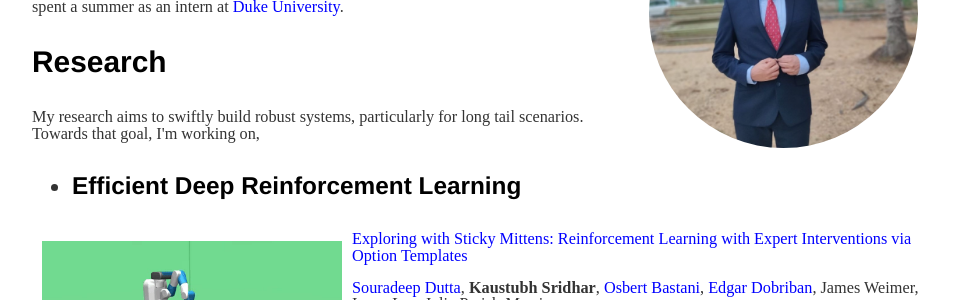
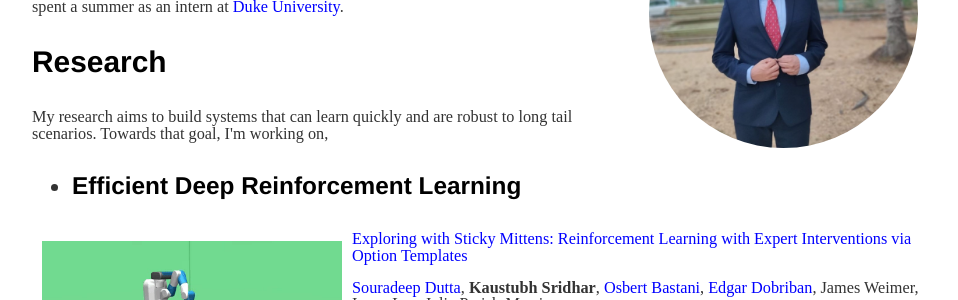
Before and after one commit to kaustubhsridhar/kaustubhsridhar_old.github.io, a Jekyll site: the page built from index.html, in a window 1280 px wide and 900 px high. Shown: the part 303-603 px from the top of the window, without its empty margins (160-1118 px from the left). Built offline with Jekyll 4.4.1, drawn with Linux system fonts in a browser that asks for light colours.

Commit message:
Update index.html

```diff
--- a/index.html
+++ b/index.html
@@ -16,7 +16,7 @@ title: Welcome To My Homepage
 	<p>I will be working in the space of RL for anomaly detection at <a href="https://aws.amazon.com/machine-learning/ai-services/">Amazon Web Services (AWS) AI Lab</a> in the upcoming summer. Previously, I did a summer internship at <a href="https://www.argo.ai/">Argo AI</a>'s autonomous vehicle security and functional safety (FuSa) team in the summer of 2021. Before that, I graduated with honors from the <a href="https://www.iitb.ac.in/">Indian Institute of Technology Bombay</a> and spent a summer as an intern at <a href="https://ece.duke.edu/">Duke University</a>.</p>
 
 	<h3>Research</h3>
-	<p>My research aims to swiftly build robust systems, particularly for long tail scenarios. Towards that goal, I'm working on, </p>
+	<p>My research aims to build systems that can learn quickly and are robust to long tail scenarios. Towards that goal, I'm working on, </p>
 
 	<h5><ul>
 		<li><a id="RL">Efficient Deep Reinforcement Learning</a></li>
```
